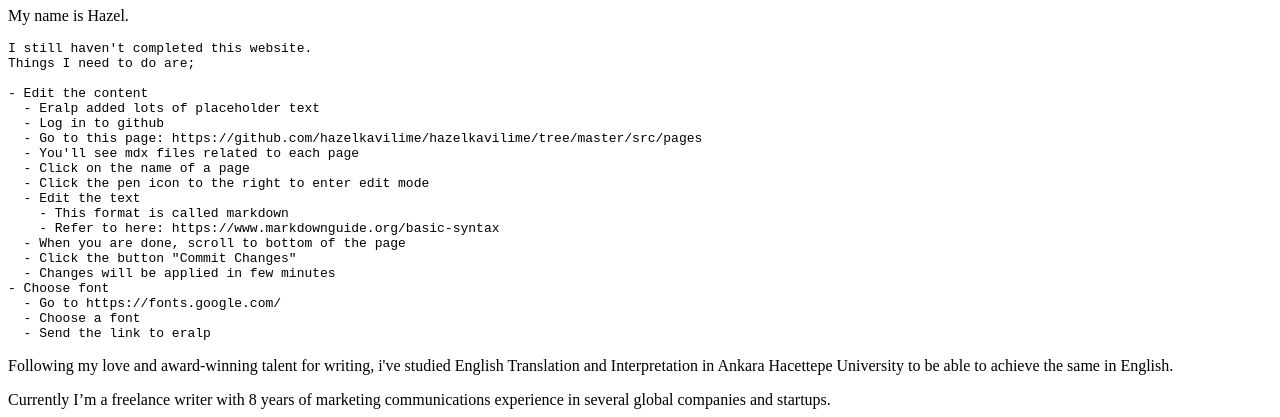
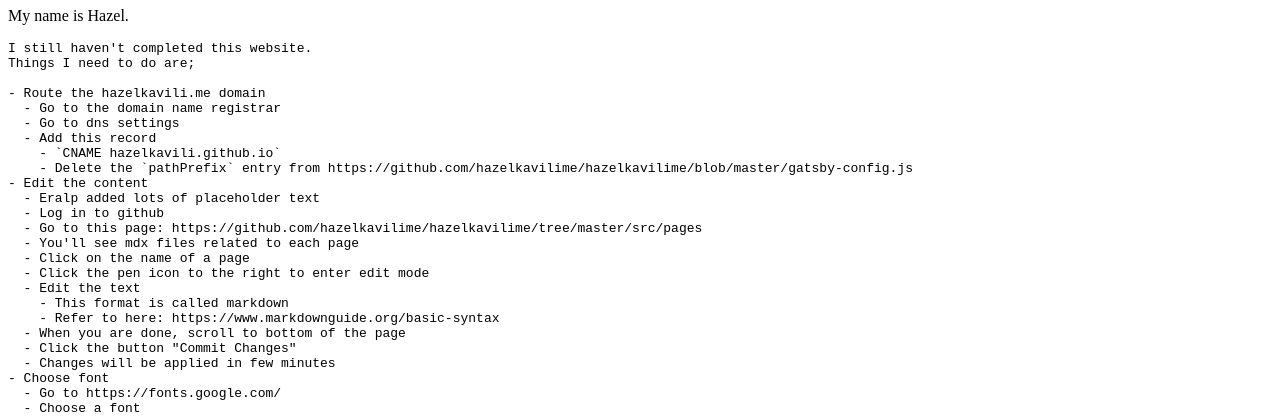
Before and after one commit to hazelkavilime/hazelkavilime, a Gatsby site: page / in a window 1280 px wide. Shown: the part 73-490 px from the top of the page. Built offline with nearby package versions, Linux system fonts and the light colour scheme; Gatsby itself is replaced by a stand-in of ours; code samples lack their colours.

Commit message:
Update index.mdx

```diff
--- a/src/pages/index.mdx
+++ b/src/pages/index.mdx
@@ -8,6 +8,12 @@
 I still haven't completed this website.
 Things I need to do are;
 
+- Route the hazelkavili.me domain
+  - Go to the domain name registrar
+  - Go to dns settings
+  - Add this record
+    - `CNAME hazelkavili.github.io`
+    - Delete the `pathPrefix` entry from https://github.com/hazelkavilime/hazelkavilime/blob/master/gatsby-config.js
 - Edit the content
   - Eralp added lots of placeholder text
   - Log in to github
```
